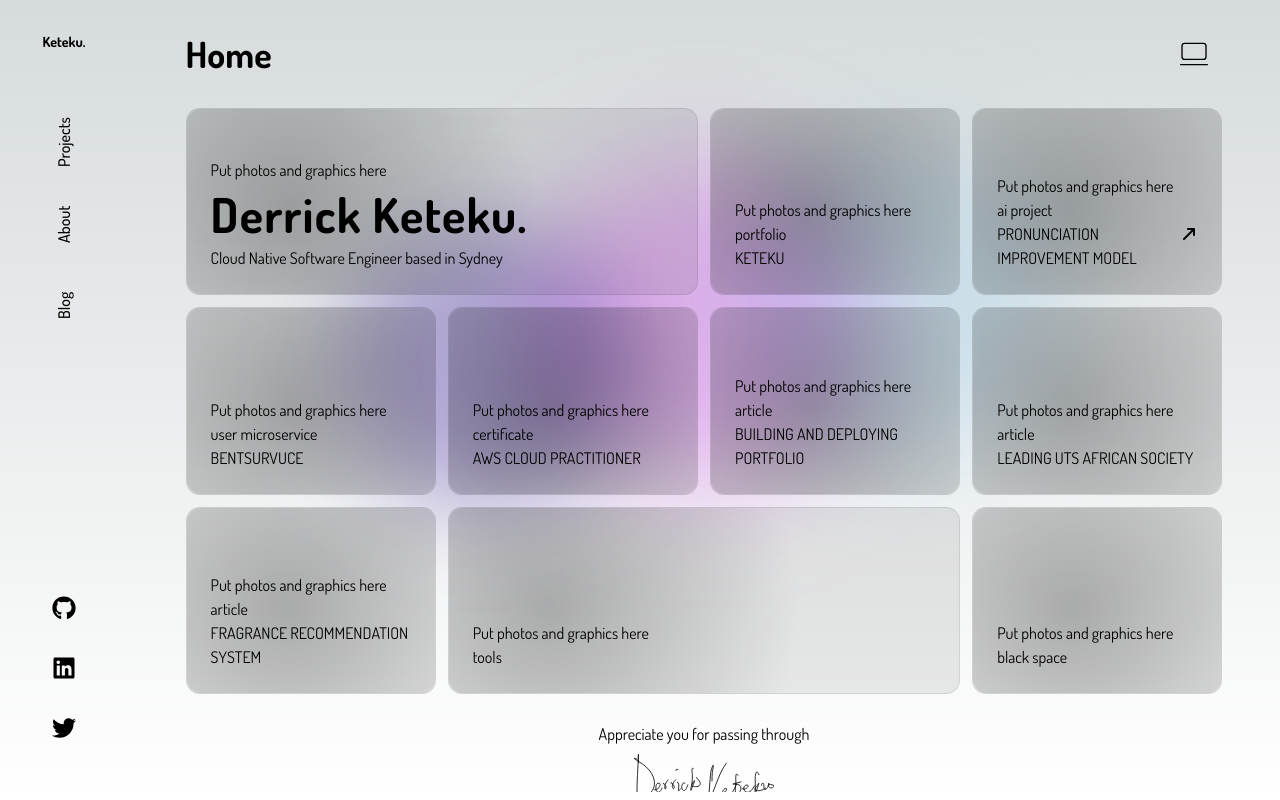
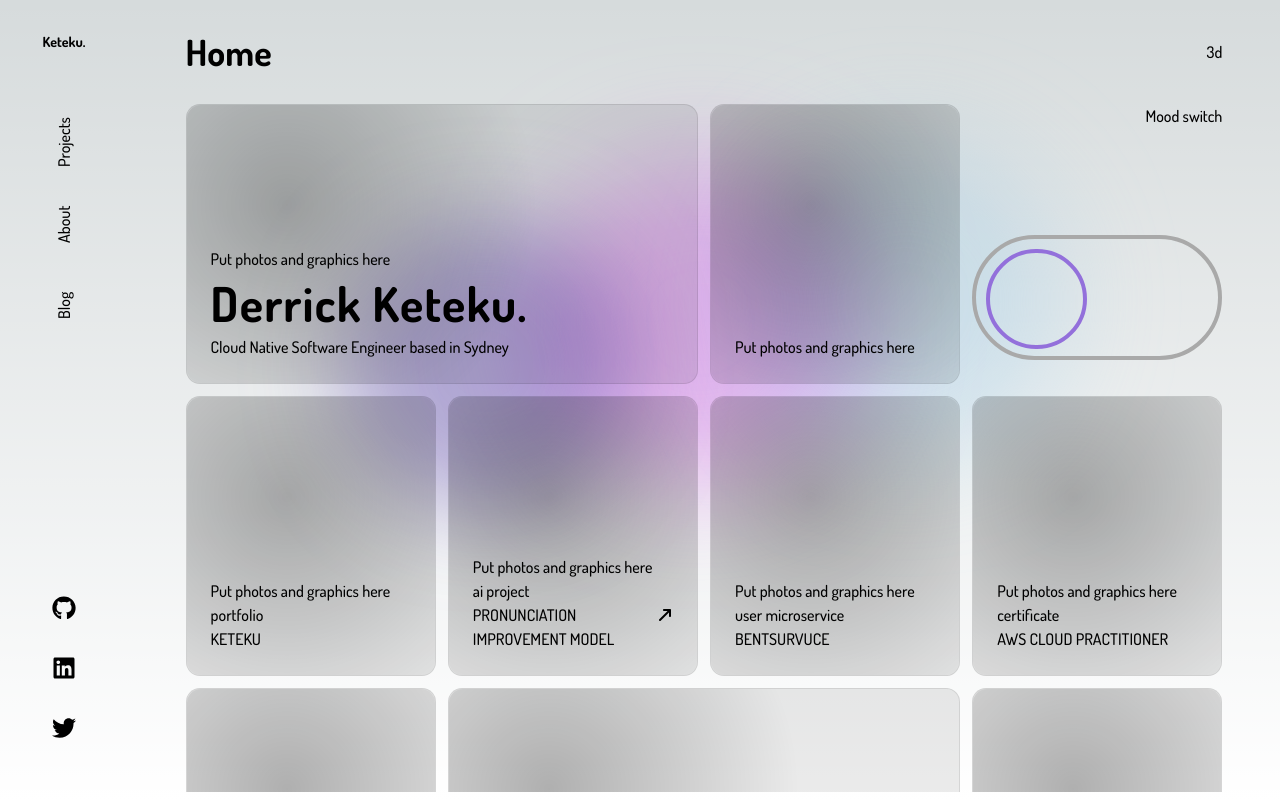
Before and after one commit to Derks14/keteku, a React (Vite) app: page / in a window 1280 px wide. Built offline with nearby package versions, Linux system fonts and the light colour scheme.

Commit message:
update: added animated toggle to for dark and light mode - removed toggle button from nav

```diff
--- a/src/components/sections/footer.tsx
+++ b/src/components/sections/footer.tsx
@@ -5,12 +5,12 @@ export default function Footer() {
     <footer>
       <div className="mx-auto w-[80%] max-w-[1240px] pt-10">
         <div className="text-center">
-          <div>Appreciate you for passing through</div>
+          {/*<div>Appreciate you for passing through</div>*/}
           <div className="my-2">
             <Signature />
           </div>
-          <div>
-            <p><span className="mr-2">© 2024 Keteku. </span>  Built with lots of ❤️ by yours truly.</p>
+          <div className="font-bold text-lg">
+            <p><span className="mr-2 font-bold">© {new Date().getFullYear()} Keteku. </span>  Built with  ❤️ by yours truly.</p>
           </div>
         </div>
       </div>
--- a/src/components/sections/top-nav.tsx
+++ b/src/components/sections/top-nav.tsx
@@ -1,5 +1,4 @@
 import MobileTopNav from "@/components/sections/mobile-top-nav";
-import ToggleTheme from "@/components/ui/toggle-theme.tsx";
 
 interface TopNavProps {
   title?: string;
@@ -20,9 +19,7 @@ const TopNav = ({ title }: TopNavProps) => {
 
         <div>
           <div className="flex items-center gap-2">
-
-            <ToggleTheme />
-
+            3d
           </div>
         </div>
       </div>
--- /dev/null
+++ b/src/components/ui/morph.tsx
@@ -0,0 +1,44 @@
+import { useState } from "react";
+import { getSystemTheme } from "@/components/context/theme-context.tsx";
+import { useTheme } from "@/components/hooks/use-theme.ts";
+
+const Morph = () => {
+  const [checked, setChecked] = useState(false);
+  const { theme, setTheme } = useTheme()
+
+
+  const toggleTheme = () => {
+    const nextTheme = theme === "dark" ? "light"
+      : theme === "light" ? "dark"
+        : getSystemTheme() === "dark" ? "light" : "dark"
+
+    localStorage.setItem("theme", nextTheme)
+    setTheme(nextTheme)
+  };
+
+  return (
+    <>
+      <div className=" h-[16rem] flex flex-col justify-center md:justify-between ">
+
+        <div className="text-end hidden md:block">
+          <p>Mood switch</p>
+        </div>
+        <div className="morph-toggle-container relative aspect-[2/1] w-full">
+          <input
+            type="checkbox"
+            id="toggle"
+            checked={checked}
+            onChange={() => {
+              setChecked(!checked);
+              toggleTheme();
+            }}
+            className="peer/morph hidden"
+          />
+          <label htmlFor="toggle" className="morph-toggle absolute inset-0 block cursor-pointer" />
+        </div>
+      </div>
+    </>
+  );
+}
+
+export default Morph;
--- a/src/components/ui/signature.tsx
+++ b/src/components/ui/signature.tsx
@@ -2,7 +2,7 @@
 const signature = () => {
   return (
     <>
-      <svg className="stroke-foreground stroke-16 h-12 m-auto w-min [stroke-dasharray:3000] [stroke-dashoffset:3000] animate-signature"  id="sign"  viewBox="0 0 2697 924" fill="none" xmlns="http://www.w3.org/2000/svg">
+      <svg className="stroke-foreground font-bold stroke-32 h-16 m-auto w-min [stroke-dasharray:3000] [stroke-dashoffset:3000] animate-signature"  id="sign"  viewBox="0 0 2697 924" fill="none" xmlns="http://www.w3.org/2000/svg">
         <path d="M85.3959 169.516C80.2491 140.478 78.9584 78.8886 83.7146 27.6616C95.5692 -100.02 71.9439 283.693 66.4809 411.724C60.1328 560.5 52.5039 708.221 62.698 856.904C64.0553 876.7 69.4233 897.509 69.4233 917.267C69.4233 939.691 49.0553 876.294 40 855.394"   strokeLinecap="round"/>
         <path d="M55.1218 97.9514C45.6329 91.1051 -13.6395 72.4884 5.93983 88.0276C52.8749 125.278 110.069 154.022 159.321 189.25C258.413 260.127 337.519 345.017 373.137 448.259C422.365 590.948 389.533 734.395 220.173 813.122C181.324 831.181 91.4809 865.406 58.4562 821.723C37.5644 794.088 47.236 768.13 55.1218 741.01"   strokeLinecap="round"/>
         <path d="M412.934 687.316C359.889 687.316 429.814 691.576 458.497 669.792C484.681 649.905 543.379 550.295 464.63 562.895C408.255 571.915 414.295 689.219 441.411 721.05C481.967 768.659 531.615 693.238 539.108 655.773"   strokeLinecap="round"/>
--- a/src/components/ui/toggle-theme.tsx
+++ b/src/components/ui/toggle-theme.tsx
@@ -19,6 +19,7 @@ const ToggleTheme = () => {
 
   return (
     <>
+
       <div>
 
         <button onClick={toggleTheme} className="hover:bg-muted px-3 py-1.5 rounded-lg cursor-pointer">
--- a/src/index.css
+++ b/src/index.css
@@ -225,3 +225,73 @@
         transform: rotate(-45deg) translateY(-3px) translateX(1px);
     }
 }
+
+@layer utilities {
+    .morph-toggle-container {
+        container-type: inline-size;
+    }
+
+    .morph-toggle {
+        font-size: 11.43cqw;
+    }
+
+    .morph-toggle::before,
+    .morph-toggle::after {
+        content: "";
+        position: absolute;
+        border-radius: 3.125em;
+        box-sizing: border-box;
+        transition:
+                top 0.5s ease,
+                left 0.5s ease,
+                right 0.5s ease,
+                width 0.5s ease,
+                height 0.5s ease,
+                border-color 0.5s ease,
+                opacity 0.2s ease,
+                scale 0.2s ease;
+    }
+
+    .morph-toggle::before {
+        top: 0.5em;
+        left: 0.5em;
+        width: 3.5em;
+        height: 3.5em;
+        border: 0.150em solid mediumpurple;
+    }
+
+    .morph-toggle::after {
+        top: 0;
+        right: 0;
+        width: 8.75em;
+        height: 4.375em;
+        border: 0.150em solid darkgrey;
+    }
+
+    .morph-toggle:hover::after {
+        scale: 1.04;
+        opacity: 0.85;
+    }
+
+    .morph-toggle:hover::before {
+        opacity: 0.75;
+    }
+
+    .peer\/morph:checked ~ * .morph-toggle::before,
+    .peer\/morph:checked + .morph-toggle::before {
+        top: 0;
+        left: 0;
+        width: 8.75em;
+        height: 4.375em;
+        border-color: darkgrey;
+    }
+
+    .peer\/morph:checked ~ * .morph-toggle::after,
+    .peer\/morph:checked + .morph-toggle::after {
+        top: 0.5em;
+        right: 0.5em;
+        width: 3.375em;
+        height: 3.375em;
+        border-color: #636363;
+    }
+}
--- a/src/main.tsx
+++ b/src/main.tsx
@@ -28,7 +28,8 @@ declare module '@tanstack/react-router' {
 
 createRoot(document.getElementById('root')!).render(
   <StrictMode>
-    <ThemeProvider>
+    {/* Keep transitions alive during theme toggle so UI animations (e.g., Morph) still run */}
+    <ThemeProvider disableTransitionOnChange={false}>
       <RouterProvider router={router} />
     </ThemeProvider>
   </StrictMode>,
--- a/src/routes/__root.tsx
+++ b/src/routes/__root.tsx
@@ -9,7 +9,7 @@ const Core =  () => {
 
   return (
     <div className="text-foreground bg-gradient-to-b from-transparent to-backgroundend bg-backgroundstart">
-      <div className="h-screen max-h-screen min-w-screen overflow-hidden text-base font-dosis ">
+      <div className="h-screen max-h-screen min-w-screen overflow-hidden  font-medium font-dosis ">
         <Toaster />
         <Outlet />
         <TanStackRouterDevtools />
--- a/src/routes/_layout/index.tsx
+++ b/src/routes/_layout/index.tsx
@@ -3,6 +3,7 @@ import { cn } from "@/components/lib/utils.ts";
 import Card from "@/components/ui/card.tsx";
 import Wrapper from "@/components/ui/wrapper.tsx";
 import { DisplayCard } from "@/components/ui/display_card.tsx";
+import Morph from "@/components/ui/morph.tsx";
 
 
 
@@ -35,15 +36,17 @@ const Home = () => {
       path: ""
     },
     {
-      title: "BUILDING AND DEPLOYING PORTFOLIO",
+      title: "LEADING UTS AFRICAN SOCIETY",
       span: 1,
       project: "article",
       path: ""
     },
+
+    /* display card */
     {
-      title: "LEADING UTS AFRICAN SOCIETY",
-      span: 1,
-      project: "article",
+      title: "",
+      span: 2,
+      project: "tools",
       path: ""
     },
     {
@@ -52,19 +55,7 @@ const Home = () => {
       project: "article",
       path: ""
     },
-    /* display card */
-    {
-      title: "",
-      span: 2,
-      project: "tools",
-      path: ""
-    },
-    {
-      title: "",
-      span: 1,
-      project: "black space",
-      path: ""
-    }
+
     ]
 
   return (
@@ -83,6 +74,16 @@ const Home = () => {
             </div>
           </DisplayCard>
         </Card>
+        <Card>
+          <DisplayCard>
+            <div></div>
+            <div></div>
+          </DisplayCard>
+        </Card>
+        <div>
+
+          <Morph />
+        </div>
         {/*change these hardcoded cards into list*/}
         {works.map((work) => (
           <Card className={`col-span-${work.span}`} key={work.path}>
@@ -92,6 +93,7 @@ const Home = () => {
             </DisplayCard>
           </Card>
         ))}
+
       </Wrapper>
     </>
   );
--- a/src/routes/_layout/projects.tsx
+++ b/src/routes/_layout/projects.tsx
@@ -75,7 +75,7 @@ function RouteComponent() {
 
   return (
     <>
-      <Wrapper page="Projects" row_cols_class="md:grid-cols-4 md:grid-rows-3">
+      <Wrapper page="Projects" row_cols_class="md:grid-cols-3">
         {isLoading ?
           <p>loading content</p>
           :
@@ -83,7 +83,9 @@ function RouteComponent() {
           {projects.map((project) => (
             <Card className="" key={project.id}>
               <DisplayCard>
-                <div></div>
+                <div>
+                  <pre>{ JSON.stringify(project, null, 2)}</pre>
+                </div>
                 <div></div>
               </DisplayCard>
             </Card>
```
